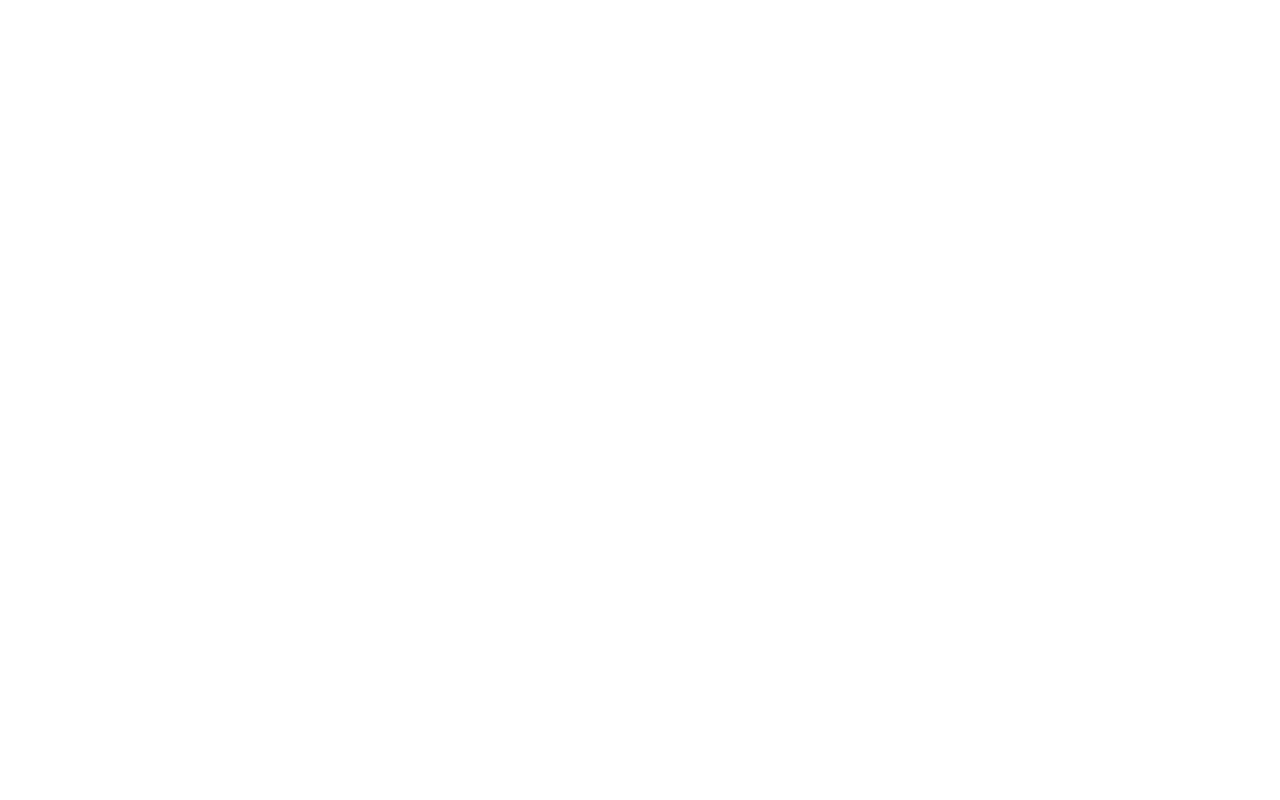
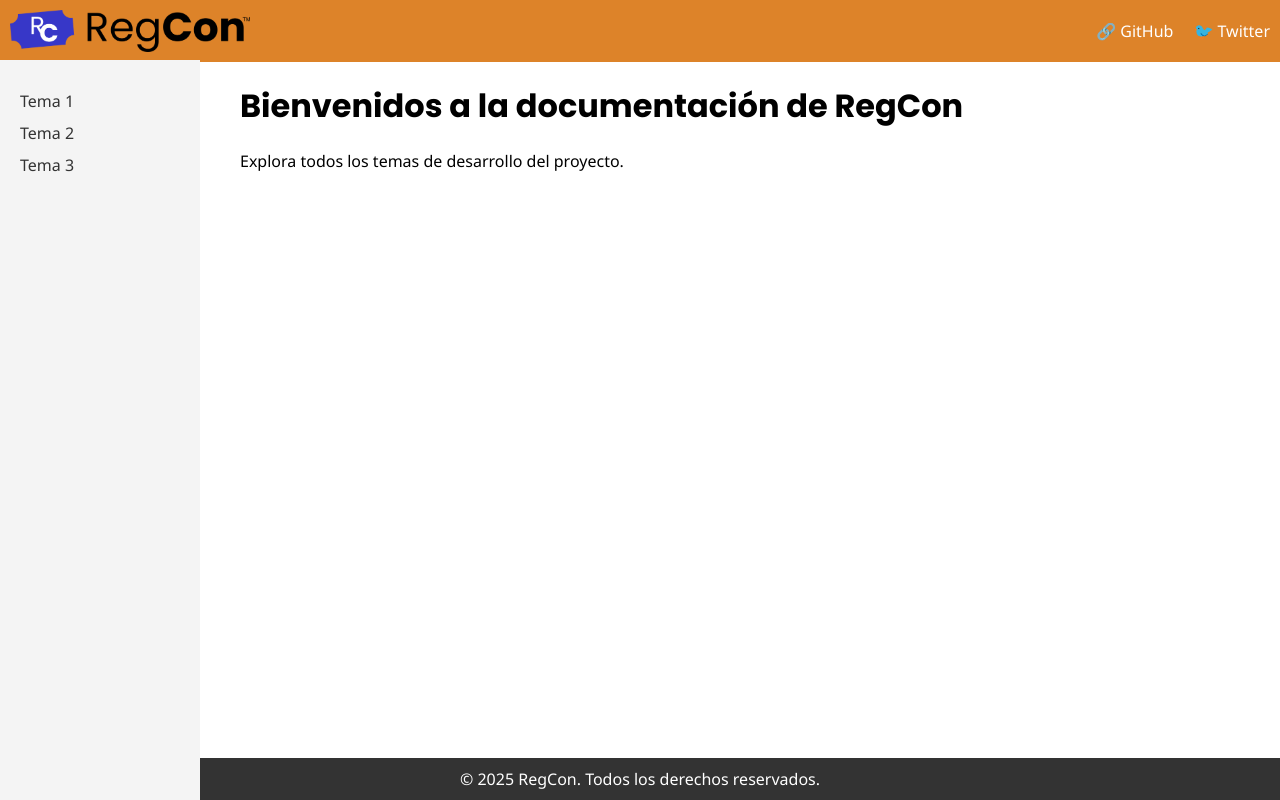
Before and after one commit to Darkyapper/regcon-docs, a plain HTML site: page index.html in a window 1280 px wide. Drawn offline with Linux system fonts and the light colour scheme.

Commit message:
add navigation bar, sidebar, and main content structure to index.html; include styles.css for layout and design

```diff
--- a/index.html
+++ b/index.html
@@ -5,8 +5,39 @@
     <meta name="viewport" content="width=device-width, initial-scale=1.0">
     <title>RegCon Developer Docs</title>
     <link rel="icon" href="src/assets/icon.ico">
+    <link rel="stylesheet" href="src/css/styles.css">
 </head>
-<body>
+<body class = "noto-font">
+    <!-- Barra de navegación -->
+    <header class="navbar">
+        <div class="navbar-container">
+            <img class="banner-logo" src="/src/assets/regcon-logo.png" alt="RegCon Logo">
+            <nav class="nav-links">
+                <a href="https://github.com/RegCon/repo" target="_blank" class="social-icon">🔗 GitHub</a>
+                <a href="https://www.twitter.com/RegCon" target="_blank" class="social-icon">🐦 Twitter</a>
+            </nav>
+        </div>
+    </header>
 
+    <!-- Sidebar -->
+    <aside class="sidebar">
+        <ul>
+            <li><a href="#tema1">Tema 1</a></li>
+            <li><a href="#tema2">Tema 2</a></li>
+            <li><a href="#tema3">Tema 3</a></li>
+        </ul>
+    </aside>
+
+    <!-- Contenido principal -->
+    <main class="main-content">
+        <h1>Bienvenidos a la documentación de RegCon</h1>
+        <p>Explora todos los temas de desarrollo del proyecto.</p>
+        <!-- Agregar más contenido aquí -->
+    </main>
+
+    <!-- Footer -->
+    <footer class="footer">
+        <p>&copy; 2025 RegCon. Todos los derechos reservados.</p>
+    </footer>
 </body>
 </html>
--- /dev/null
+++ b/src/css/styles.css
@@ -0,0 +1,109 @@
+@import url('https://fonts.googleapis.com/css2?family=Noto+Sans:ital,wght@0,100..900;1,100..900&family=Poppins:ital,wght@0,100;0,200;0,300;0,400;0,500;0,600;0,700;0,800;0,900;1,100;1,200;1,300;1,400;1,500;1,600;1,700;1,800;1,900&display=swap');
+
+/* Reseteo de márgenes y padding */
+* {
+    margin: 0;
+    padding: 0;
+    box-sizing: border-box;
+}
+
+/* Estilos generales */
+body {
+    font-family: Arial, sans-serif;
+    display: flex;
+    min-height: 100vh;
+    flex-direction: column;
+}
+
+/* Barra de navegación */
+.navbar {
+    background-color: #DD8329;
+    color: white;
+    padding: 10px;
+    position: sticky;
+    top: 0;
+    width: 100%;
+}
+
+.navbar-container {
+    display: flex;
+    justify-content: space-between;
+    align-items: center;
+}
+
+.nav-links {
+    display: flex;
+    gap: 20px;
+}
+
+.nav-links a {
+    color: white;
+    text-decoration: none;
+}
+
+.navbar .logo {
+    font-size: 1.5em;
+    color: white;
+    text-decoration: none;
+}
+
+/* Sidebar */
+.sidebar {
+    width: 200px;
+    background-color: #f4f4f4;
+    padding: 20px;
+    position: fixed;
+    top: 60px;
+    bottom: 0;
+    left: 0;
+}
+
+.sidebar ul {
+    list-style-type: none;
+}
+
+.sidebar li {
+    margin: 10px 0;
+}
+
+.sidebar a {
+    text-decoration: none;
+    color: #333;
+}
+
+/* Contenido principal */
+.main-content {
+    margin-left: 220px;
+    padding: 20px;
+    flex-grow: 1;
+}
+
+.main-content h1 {
+    margin-bottom: 20px;
+}
+
+/* Footer */
+.footer {
+    background-color: #333;
+    color: white;
+    text-align: center;
+    padding: 10px;
+    margin-top: auto;
+    width: 100%;
+}
+
+.banner-logo{
+    width: 15rem;
+}
+
+.noto-font{
+    font-family: 'Noto Sans', sans-serif;
+}
+
+.poppins-font{
+    font-family: 'Poppins', sans-serif;
+}
+
+h1{
+    font-family: 'Poppins', sans-serif;
+}
```
Also changed, not shown: src/assets/regcon-logo.png (added).
